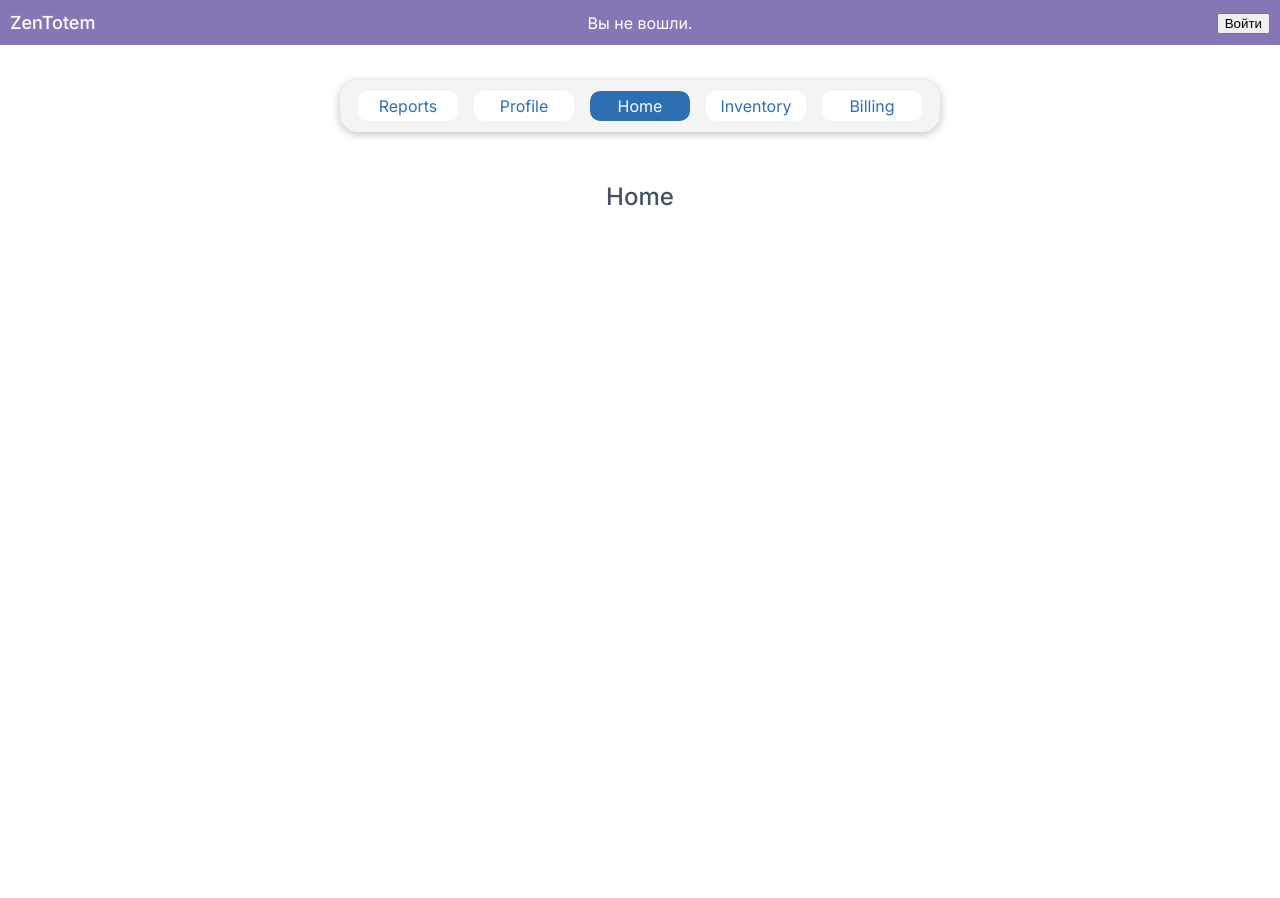
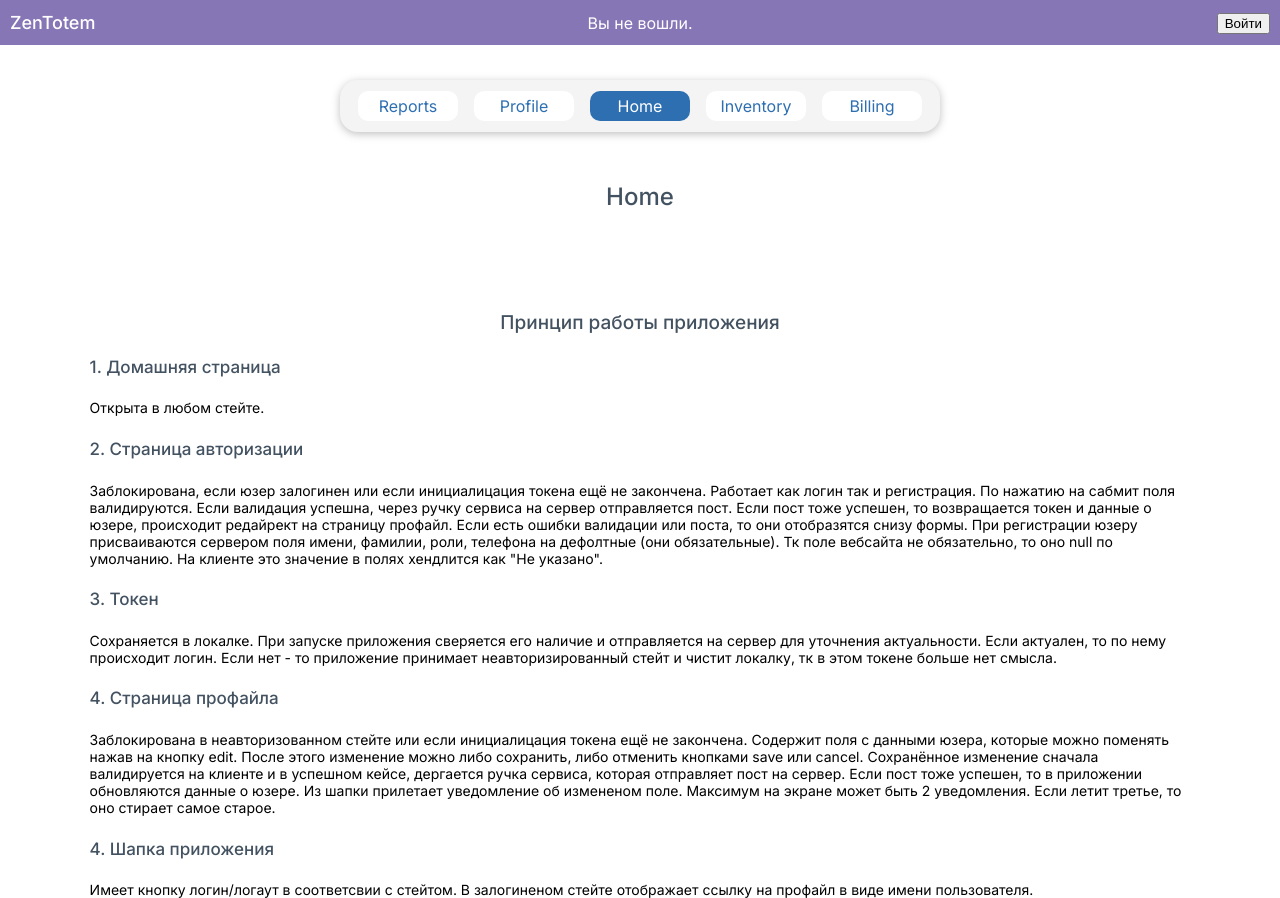
Before and after one commit to vesnanervah/zenTotemTask, an Angular app in the folder client/: page /home in a window 1280 px wide. Before the commit the page ends 800 px from the top, so only its background shows below. Built offline with nearby package versions, Linux system fonts and the light colour scheme.

Commit message:
feat: add home page text

```diff
--- a/client/src/app/app.component.scss
+++ b/client/src/app/app.component.scss
@@ -0,0 +1,4 @@
+main {
+    max-width: 86%;
+    margin: 0px auto;
+}
--- a/client/src/app/base-validated-input/base-validated-input.component.scss
+++ b/client/src/app/base-validated-input/base-validated-input.component.scss
@@ -1,3 +1,5 @@
+@import '../../sass/colors';
+
 .validated_input {
     box-sizing: border-box;
     width: 320px;
@@ -5,10 +7,10 @@
     display: flex;
     align-items: center;
     font-size: 20px;
-    color: var(--grey);
+    color: $grey;
     padding: 0px 18px;
     border-radius: 18px;
     outline: none;
-    background-color: var(--white-l);
+    background-color: $white-l;
     border: none;
 }
--- a/client/src/app/header/header.component.scss
+++ b/client/src/app/header/header.component.scss
@@ -31,7 +31,7 @@
         color: $links-color;
 
         &:hover {
-            color: $liks-color-hover;
+            color: $links-color-hover;
         }
 ;    }
 
--- a/client/src/app/home/home.component.html
+++ b/client/src/app/home/home.component.html
@@ -1,3 +1,25 @@
 <h2 class="main_content_header">
     Home
 </h2>
+<h3>Принцип работы приложения</h3>
+<div class="home__basics">
+    <h4>1. Домашняя страница</h4>
+    Открыта в любом стейте.
+    <h4>2. Страница авторизации</h4>
+    Заблокирована, если юзер залогинен или если инициалицация токена ещё не закончена.
+    Работает как логин так и регистрация. По нажатию на сабмит поля валидируются. Если валидация успешна, через ручку сервиса на сервер отправляется пост.
+    Если пост тоже успешен, то возвращается токен и данные о юзере, происходит редайрект на страницу профайл. Если есть ошибки валидации или поста, то они отобразятся снизу формы.
+    При регистрации юзеру присваиваются сервером поля имени, фамилии, роли, телефона на дефолтные (они обязательные). Тк поле вебсайта  не обязательно, то оно null по умолчанию.
+    На клиенте это значение в полях хендлится как "Не указано".
+    <h4>3. Токен</h4>
+    Сохраняется в локалке. При запуске приложения сверяется его наличие и отправляется на сервер для уточнения актуальности. Если актуален, то по нему происходит логин.
+    Если нет - то приложение принимает неавторизированный стейт и чистит локалку, тк в этом токене больше нет смысла.
+    <h4>4. Страница профайла</h4>
+    Заблокирована в неавторизованном стейте или если инициалицация токена ещё не закончена.
+    Содержит поля с данными юзера, которые можно поменять нажав на кнопку edit. После этого изменение можно либо сохранить, либо отменить кнопками save или cancel.
+    Сохранённое изменение сначала валидируется на клиенте и в успешном кейсе, дергается ручка сервиса, которая отправляет пост на сервер. Если пост тоже успешен, то
+    в приложении обновляются данные о юзере. Из шапки прилетает уведомление об измененом поле. Максимум на экране может быть 2 уведомления. Если летит третье, то оно
+    стирает самое старое.
+    <h4>4. Шапка приложения</h4>
+    Имеет кнопку логин/логаут в соответсвии с стейтом. В залогиненом стейте отображает ссылку на профайл в виде имени пользователя.
+</div>
--- a/client/src/app/home/home.component.scss
+++ b/client/src/app/home/home.component.scss
@@ -1,5 +1,24 @@
 @import '../../sass/headers';
+@import '../../sass/colors';
 
 .main_content_header {
     @include main_content_header;
 }
+
+h3 {
+    text-align: center;
+    color: $primary-color;
+    font-weight: 500;
+    font-size: 19px;
+}
+
+h4 {
+    color: $primary-color;
+    font-weight: 500;
+    font-size: 17px;
+}
+
+.home__basics {
+    margin: 0 auto;
+    font-size: 14px;
+}
--- a/client/src/app/navbar/navbar.component.html
+++ b/client/src/app/navbar/navbar.component.html
@@ -1,7 +1,7 @@
 <div class="navbar__wrapper">
-    <a routerLink="reports" class="navbar__item" routerLinkActive="selected">Reports</a>
+    <a  class="navbar__item" routerLinkActive="selected">Reports</a>
     <a routerLink="profile" class="navbar__item" routerLinkActive="selected">Profile</a>
     <a routerLink="home" class="navbar__item" routerLinkActive="selected">Home</a>
-    <a routerLink="inventory" class="navbar__item" routerLinkActive="selected">Inventory</a>
-    <a routerLink="billing" class="navbar__item" routerLinkActive="selected">Billing</a>
+    <a class="navbar__item" routerLinkActive="selected">Inventory</a>
+    <a  class="navbar__item" routerLinkActive="selected">Billing</a>
 </div>
--- a/client/src/app/navbar/navbar.component.scss
+++ b/client/src/app/navbar/navbar.component.scss
@@ -1,3 +1,5 @@
+@import '../../sass/colors';
+
 .navbar__wrapper {
     height: 52px;
     display: flex;
@@ -5,15 +7,15 @@
     align-items: center;
     padding: 0px 18px;
     border-radius: 18px;
-    background-color: var(--white-l);
+    background-color: $white-l;
     font-size: 16px;
     width: fit-content;
     margin: 35px auto 0px;
     filter: drop-shadow(0px 2px 4px rgba(0, 0, 0, 0.25));
 
     .navbar__item {
-        background-color: var(--white-xxl);
-        color: var(--links-color);
+        background-color: $white-xxl;
+        color: $links-color;
         height: 30px;
         display: flex;
         justify-content: center;
@@ -24,14 +26,14 @@
         text-decoration: none;
 
         &.selected {
-            background-color: var(--links-color);
-            color: var(--white-xxl);
+            background-color: $links-color;
+            color: $white-xxl;
         }
     }
 
     .navbar__item:hover {
         cursor: pointer;
-        background-color: var(--links-color);
-        color: var(--white-xxl);
+        background-color: $links-color-hover;
+        color: $white-xxl;
     }
 }
--- a/client/src/app/page-profile/page-profile.component.ts
+++ b/client/src/app/page-profile/page-profile.component.ts
@@ -1,4 +1,4 @@
-import { Component, ElementRef, OnInit, ViewChild } from '@angular/core';
+import { Component, OnInit } from '@angular/core';
 import { CommonModule } from '@angular/common';
 import { Router } from '@angular/router';
 import { AuthService } from '../auth.service';
--- a/client/src/sass/_colors.scss
+++ b/client/src/sass/_colors.scss
@@ -1,7 +1,7 @@
 $primary-color: #435261;
 $secondary-color: #8676B6;
 $links-color: #2D6FB1;
-$liks-color-hover:#23588c;
+$links-color-hover:#23588c;
 $white-xxl: white;
 $white-l: #F4F4F4;
 $grey: #777777;
--- a/client/src/sass/_login-variant.scss
+++ b/client/src/sass/_login-variant.scss
@@ -34,7 +34,7 @@
         transition: background-color 100ms;
 
         &:hover {
-            background-color: $liks-color-hover;
+            background-color: $links-color-hover;
         }
     }
 
--- a/client/src/styles.scss
+++ b/client/src/styles.scss
@@ -1,14 +1,3 @@
-/* You can add global styles to this file, and also import other style files */
-:root {
-    --primary-color: #435261;
-    --secondary-color: #8676B6;
-    --links-color: #2D6FB1;
-    --white-xxl: white;
-    --white-l: #F4F4F4;
-    --grey: #777777;
-    --errors-color: #BA2B45;
-}
-
 body {
     margin: 0px;
     padding: 0px;
```
